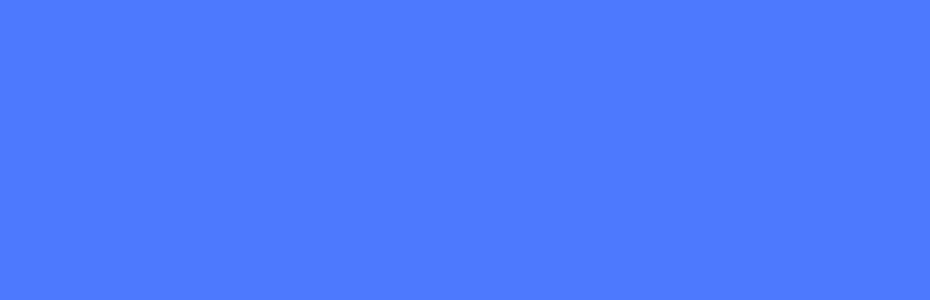
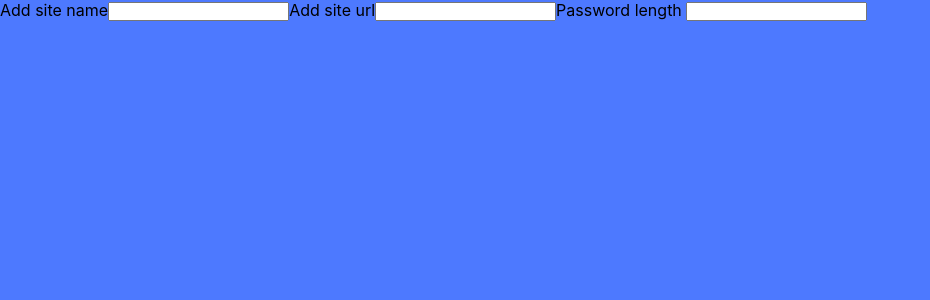
Before and after one commit to Andrei-Mihai-CANUTA/Hackathon, a React (Create React App) app in the folder client/: page /generate in a window 1280 px wide. Before the commit this address had no page. Shown: the top 300 px of the page, without its empty margins (0-930 px from the left). Built offline with nearby package versions, Linux system fonts and the light colour scheme.

Commit message:
dashboard route

```diff
--- a/client/src/App.js
+++ b/client/src/App.js
@@ -2,6 +2,7 @@ import Login from "./components/Login";
 import Register from "./components/Register";
 import { BrowserRouter as Router, Routes, Route } from "react-router-dom";
 import Dashboard from "./components/Dashboard";
+import GeneratePassword from "./components/GeneratePassword";
 
 function App() {
   return (
@@ -9,7 +10,8 @@ function App() {
       <Routes>
         <Route path="/login" element={<Login />} />
         <Route path="/register" element={<Register />} />
-        {/* <Route path="/dashboard" component={Dashboard} /> */}
+        <Route path="/dashboard" element={<Dashboard />} />
+        <Route path="/generate" element={<GeneratePassword />} />
       </Routes>
     </Router>
   );
--- a/client/src/components/Dashboard.js
+++ b/client/src/components/Dashboard.js
@@ -1,7 +1,24 @@
 import react from "react";
+import { useNavigate } from "react-router-dom";
 
 function Dashbaord() {
-  return <div>Dashbord</div>;
+  const navigate = useNavigate();
+
+  const handleClick = () => {
+    navigate("/generate");
+  };
+  return (
+    <div>
+      Dashbord:
+      <p>Accounts</p>
+      <ul>
+        <li>Account 1</li>
+        <li>Account 2</li>
+        <li>Account 3</li>
+      </ul>
+      <button onClick={() => handleClick()}>Add account</button>
+    </div>
+  );
 }
 
 export default Dashbaord;
--- /dev/null
+++ b/client/src/components/GeneratePassword.js
@@ -0,0 +1,14 @@
+import react from "react";
+
+export default function GeneratePassword() {
+  return (
+    <div>
+      <label for="url">Add site name</label>
+      <input type="text" name="name" />
+      <label for="url">Add site url</label>
+      <input type="text" name="url" />
+      <label>Password length </label>
+      <input type="text" />
+    </div>
+  );
+}
```
